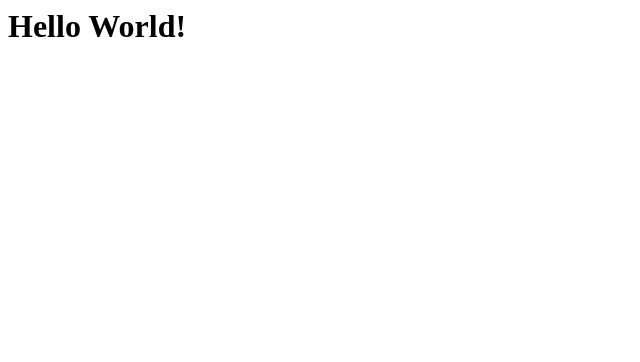
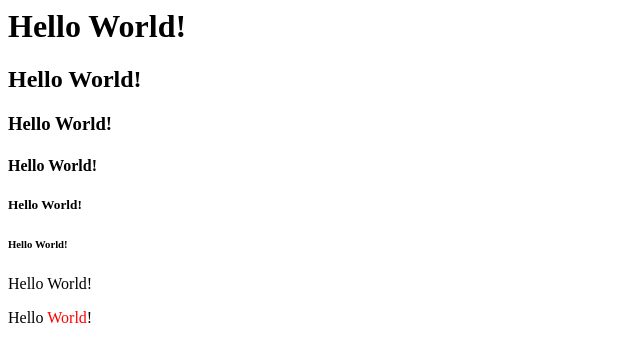
Before and after one commit to LucasCalesco/LucasCalesco.github.io, a plain HTML site: page index.html in a window 1280 px wide. Shown: the whole page, without its empty margins (0-640 px from the left). Drawn offline with Linux system fonts and the light colour scheme.

Commit message:
Update index.html

```diff
--- a/index.html
+++ b/index.html
@@ -4,5 +4,12 @@
     </head>
     <body>
         <h1>Hello World!</h1>
+        <h2>Hello World!</h2>
+        <h3>Hello World!</h3>
+        <h4>Hello World!</h4>
+        <h5>Hello World!</h5>
+        <h6>Hello World!</h6>
+        <p>Hello World!</p>
+        <p>Hello <span style="color: red;">World</span>!</p>
     </body>
 </html>
```
